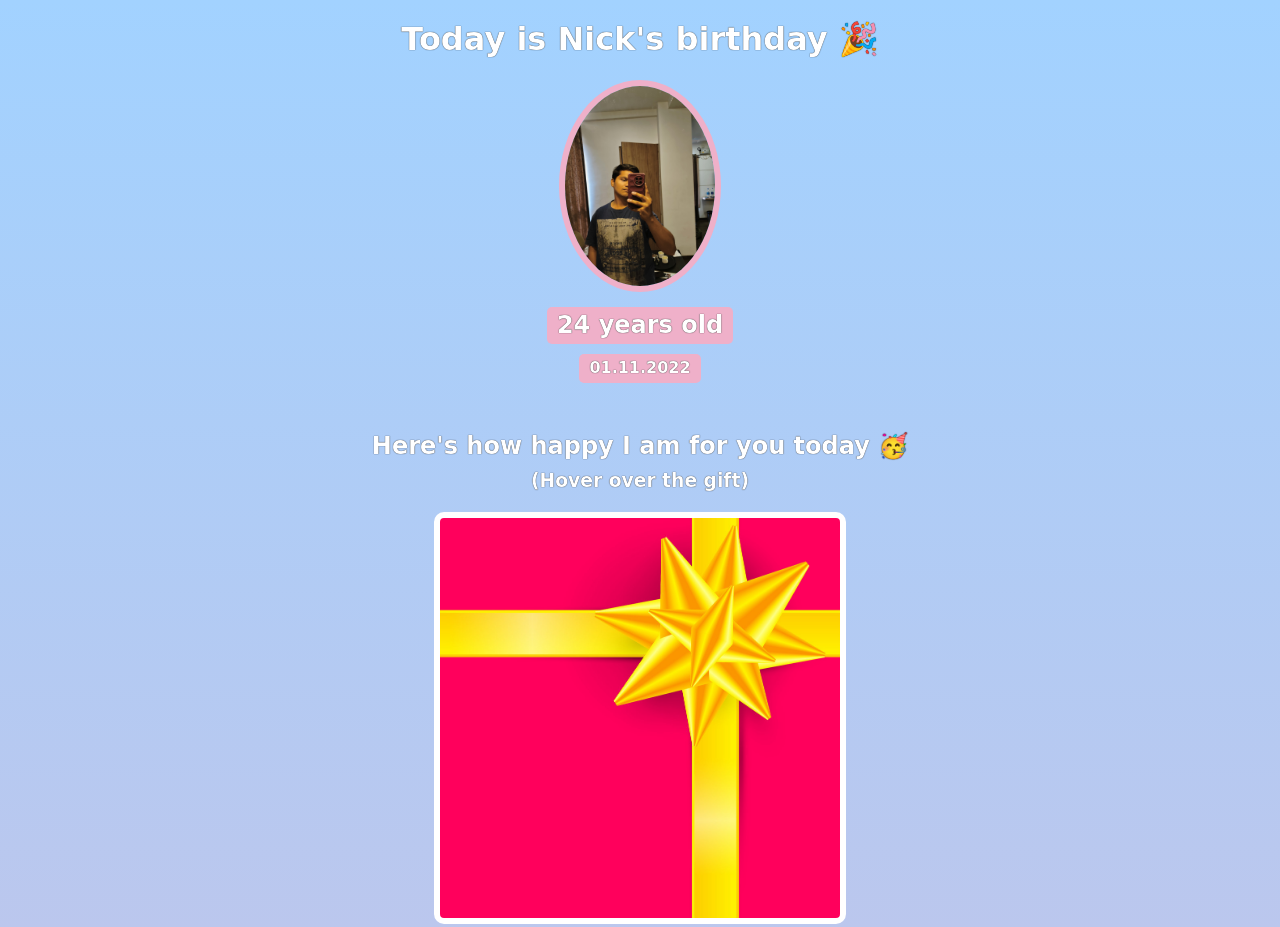
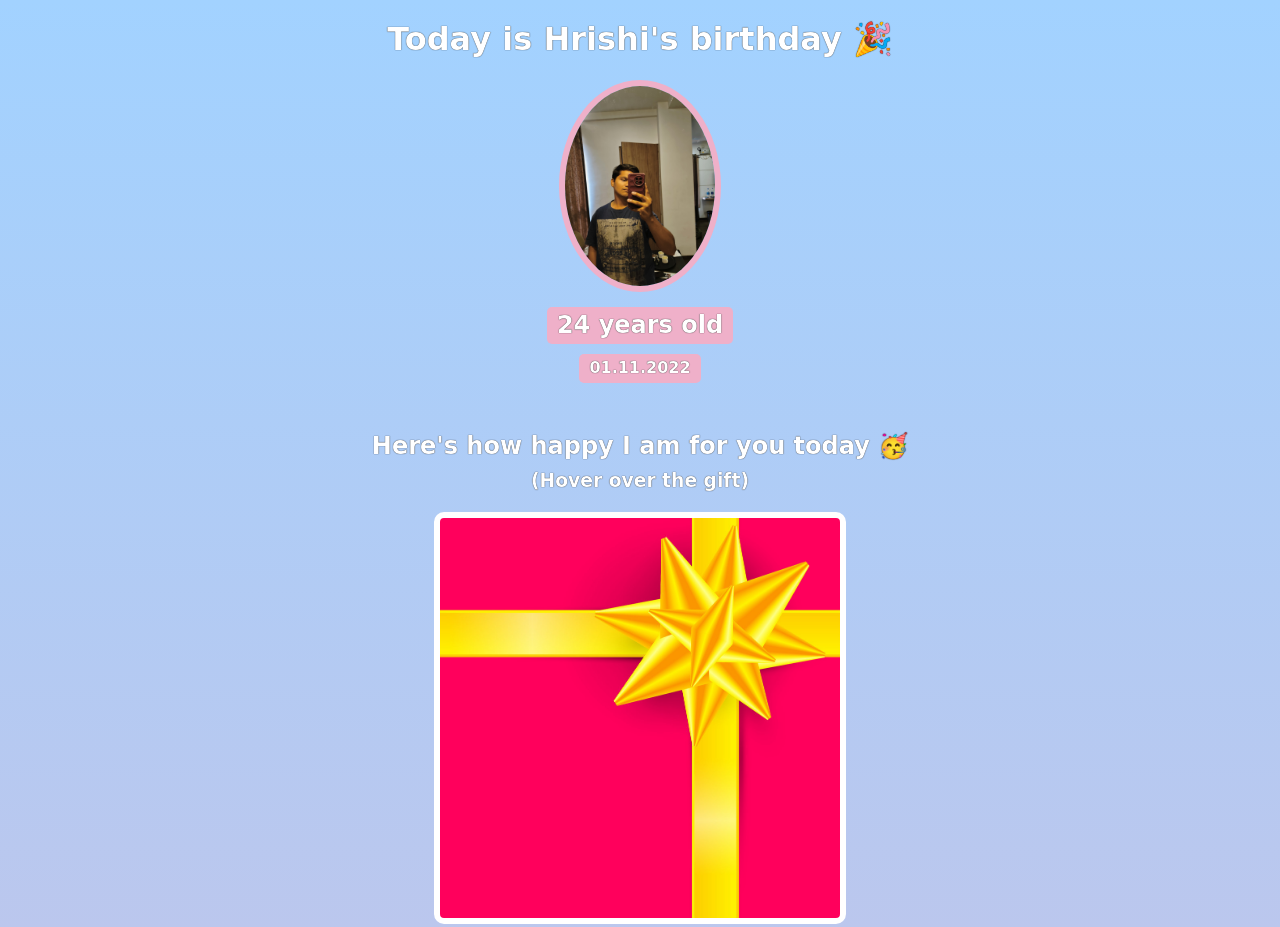
Before and after one commit to Hrishi00007/birthday-card-site, a website built with Vite: page index.html in a window 1280 px wide. Shown: the top 927 px of the page. Built offline with nearby package versions, Linux system fonts and the light colour scheme; a web font is replaced by a local one.

Commit message:
Updated file

```diff
--- a/index.html
+++ b/index.html
@@ -7,7 +7,7 @@
     </head>
     <body>
         <div id="header">
-            <h1>Today is Nick's birthday 🎉</h1>
+            <h1>Today is Hrishi's birthday 🎉</h1>
             <img id="bff-img" src="images/Hrishikesh.jpg">
             <h2 id="bday-age">24 years old</h2>
             <h4 id="bday-date">01.11.2022</h4>
```
